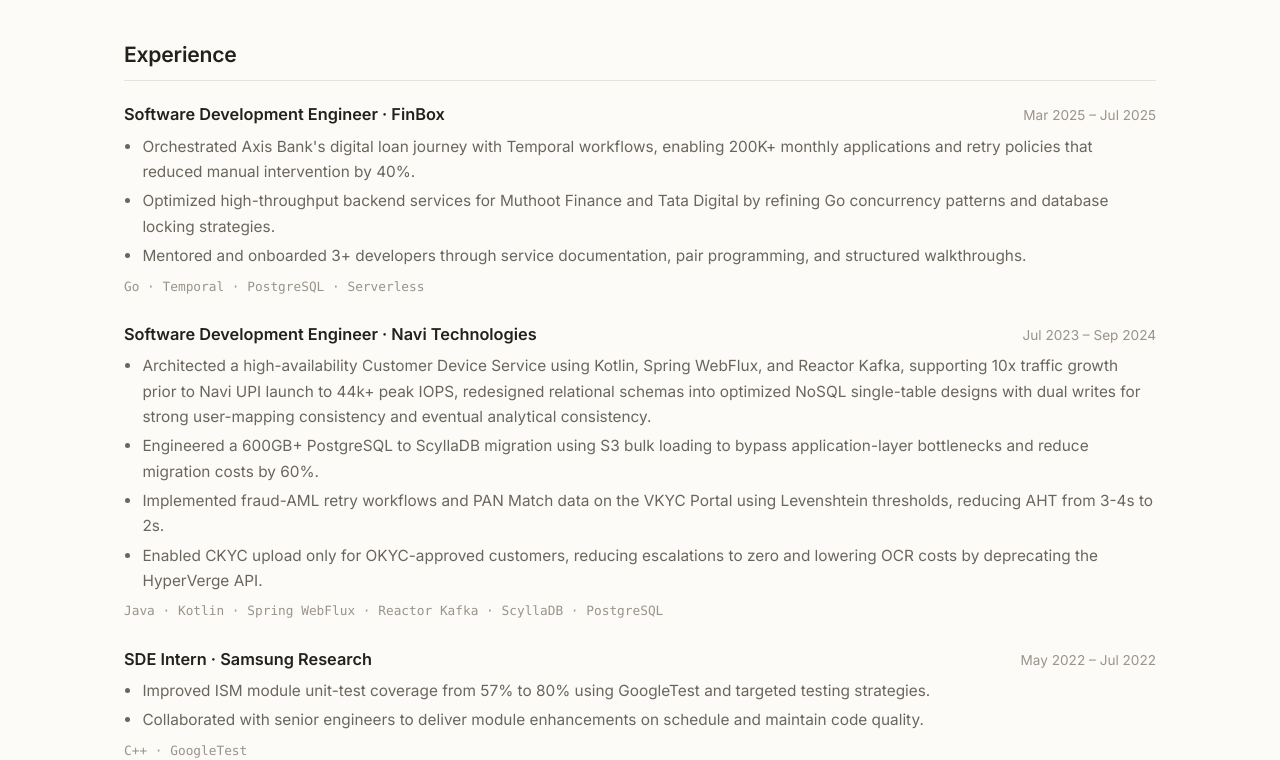
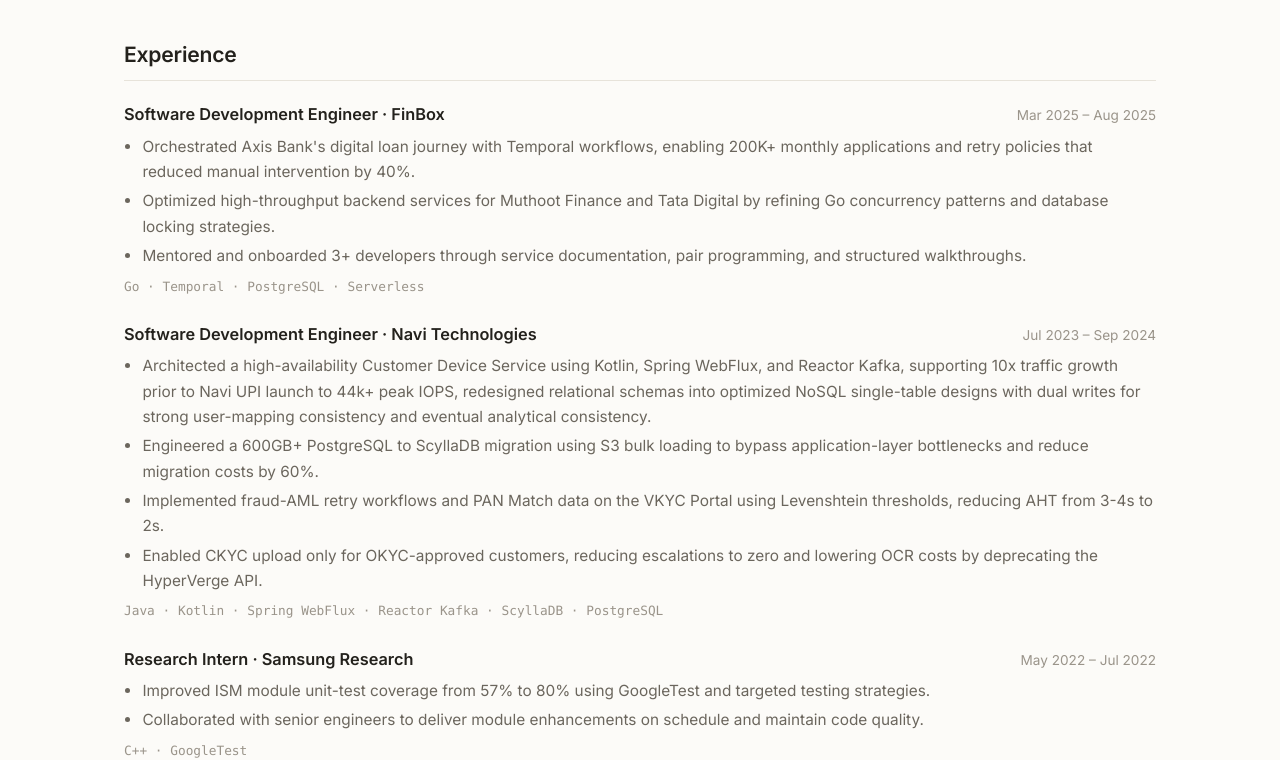
Before and after one commit to ayushkokande/ayushkokande.github.io, a Jekyll site: the page built from index.html, in a window 1280 px wide and 1400 px high, scrolled down 1240 px. Shown: the part 204-964 px from the top of the window. Built offline with Jekyll 4.4.1, drawn with Linux system fonts in a browser that asks for light colours.

Commit message:
Correct FinBox end date and Samsung role title
FinBox tenure ran through Aug 2025, not Jul 2025.

The Samsung 2022 internship was a Research Intern position; the page
had it as "SDE Intern". The now-deleted llms.txt had this title right,
so the two copies had disagreed.

Co-Authored-By: Claude Opus 4.8 <noreply@anthropic.com>

```diff
--- a/index.html
+++ b/index.html
@@ -58,7 +58,7 @@ title: ""
   <div class="entry">
     <div class="entry-head">
       <span class="entry-title">Software Development Engineer · FinBox</span>
-      <span class="entry-when">Mar 2025 – Jul 2025</span>
+      <span class="entry-when">Mar 2025 – Aug 2025</span>
     </div>
     <ul class="entry-desc-list">
       <li>Orchestrated Axis Bank's digital loan journey with Temporal workflows, enabling 200K+ monthly applications and retry policies that reduced manual intervention by 40%.</li>
@@ -84,7 +84,7 @@ title: ""
 
   <div class="entry">
     <div class="entry-head">
-      <span class="entry-title">SDE Intern · Samsung Research</span>
+      <span class="entry-title">Research Intern · Samsung Research</span>
       <span class="entry-when">May 2022 – Jul 2022</span>
     </div>
     <ul class="entry-desc-list">
```
